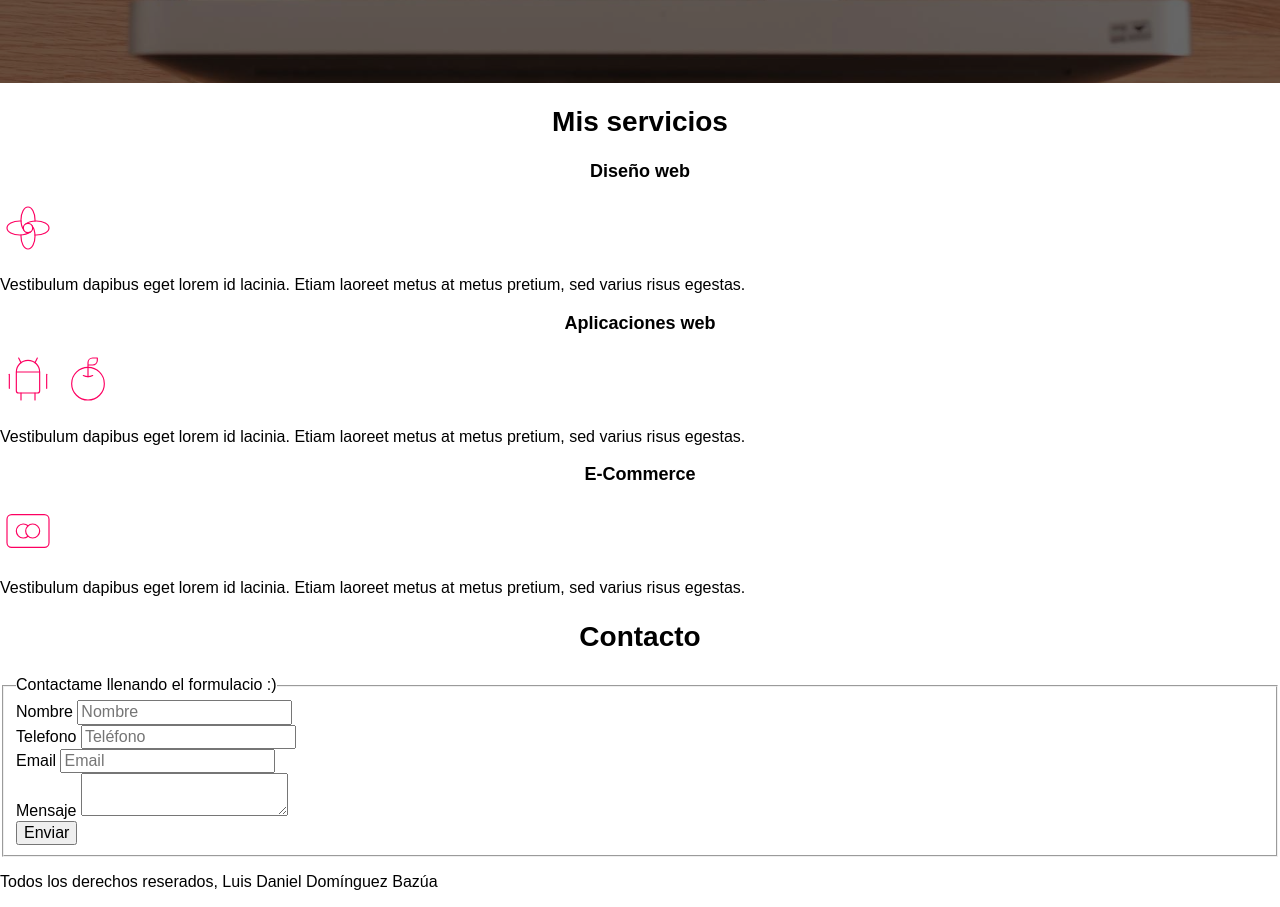
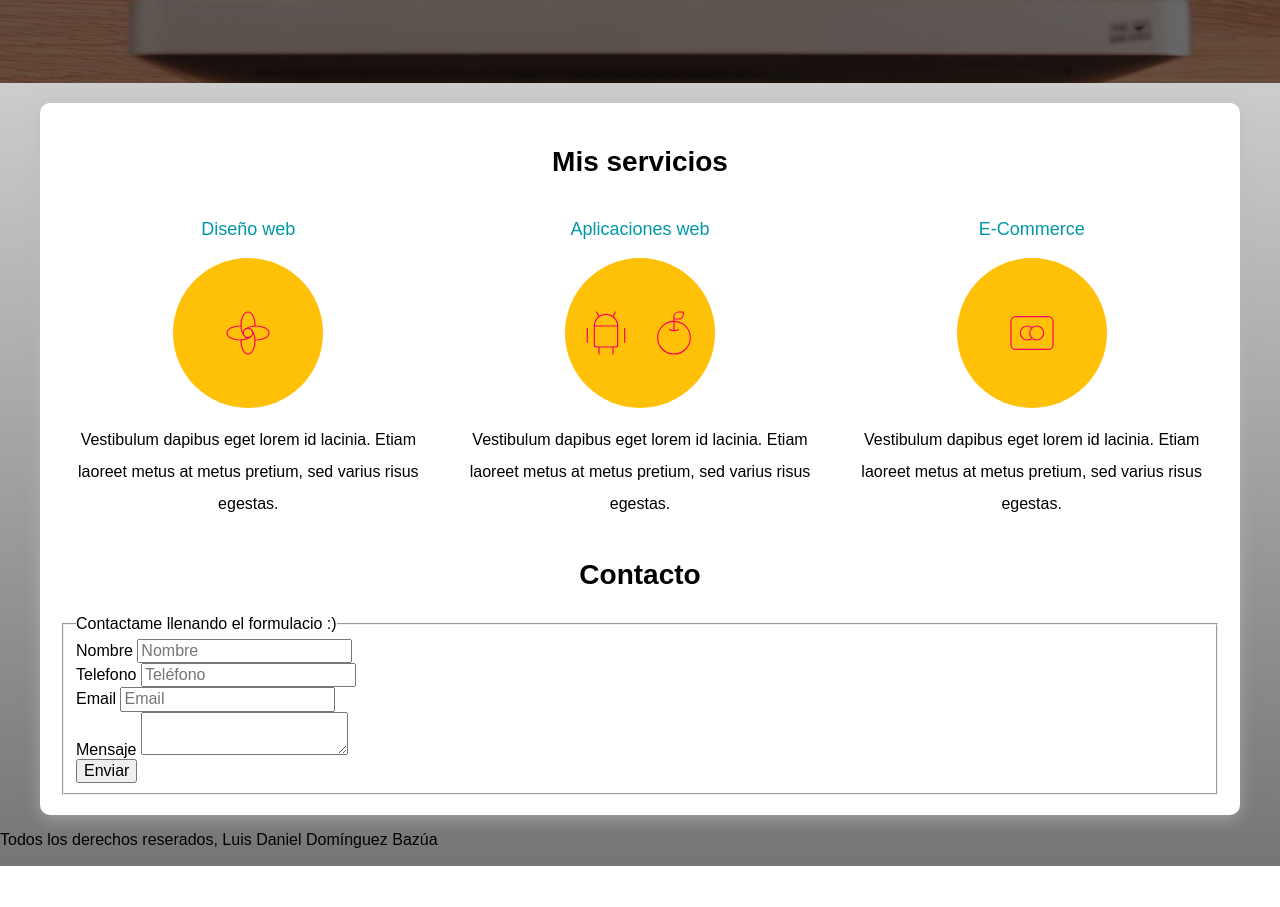
Before and after one commit to LuisDDB/Freelancer, a plain HTML site: page index.html in a window 1280 px wide. Shown: the part 505-1412 px from the top of the page. After the commit the page ends 1371 px from the top, so only its background shows below. Drawn offline with Linux system fonts and the light colour scheme; a web font is replaced by a local one.

Commit message:
Se termino el CSS de servicios

```diff
--- a/css/style.css
+++ b/css/style.css
@@ -16,6 +16,15 @@ html{
 body{
     font-size: 16px; /* 1 rem igual a 10 pixeles*/
     font-family: "SUSE", sans-serif;
+    background-image: linear-gradient(to top,var(--gris) 0%, var(--blanco) 90%);
+}
+.sombra{
+    -webkit-box-shadow: 0px 5px 15px 0px rgba(184,184,184,0.57);
+    -moz-box-shadow: 0px 5px 15px 0px rgba(184,184,184,0.57);
+    box-shadow: 0px 5px 15px 0px rgba(184,184,184,0.57);
+    background: var(--blanco);
+    padding: 2rem;
+    border-radius: 1rem;
 }
 
 .contenedor{
@@ -59,6 +68,7 @@ h1,h2,h3{
     font-weight: 700;
 
 }
+
 /*titulos*/
 .titulo span{
     font-size: 2rem;
@@ -101,6 +111,7 @@ h1,h2,h3{
     background-size: cover;
     height: 450px;
     position: relative;
+    margin-bottom: 2rem;
 
 }
 .contenido-hero{
@@ -123,3 +134,39 @@ h1,h2,h3{
     display: flex;
     align-items: flex-end;
 }
+
+/* Servicios*/
+
+@media  (min-width: 768px) {
+    .servicios{
+        display: grid;
+        grid-template-columns: repeat(3,1fr);
+        column-gap: 1.5rem;
+    }
+
+}
+
+.servicio{
+    display: flex;
+    flex-direction: column;
+    align-items: center;
+}
+
+.servicio h3{
+    font-weight: normal;
+    color: var(--secundario);
+}
+.servicio p{
+    text-align: center;
+    line-height: 2;
+}
+.iconos{
+    background-color: var(--primario);
+    width: 15rem;
+    height: 15rem;
+    border-radius: 50%;
+    display: flex;
+    justify-content: space-evenly;
+    align-items: center;
+
+}
--- a/index.html
+++ b/index.html
@@ -42,11 +42,13 @@
     </section>
 
 
-    <main>
+    <main class="contenedor sombra">
 
         <h2>Mis servicios</h2>
-        <section>
+        <div class="servicios">
+            <section class="servicio">
                 <h3>Diseño web</h3>
+                <div class="iconos">
                     <svg xmlns="http://www.w3.org/2000/svg" class="icon icon-tabler icon-tabler-brand-supernova" width="56" height="56" viewBox="0 0 24 24" stroke-width="0.5" stroke="#fd0061" fill="none" stroke-linecap="round" stroke-linejoin="round">
                         <path stroke="none" d="M0 0h24v24H0z" fill="none"/>
                         <path d="M12 12m-2 0a2 2 0 1 0 4 0a2 2 0 1 0 -4 0" />
@@ -55,11 +57,13 @@
                         <path d="M15 9v-.5c0 -3.038 -1.343 -5.5 -3 -5.5s-3 2.462 -3 5.5c0 1.833 .49 3.457 1.241 4.456" />
                         <path d="M9 15v.5c0 3.038 1.343 5.5 3 5.5s3 -2.462 3 -5.5c0 -1.842 -.494 -3.472 -1.252 -4.47" />
                     </svg>
+                </div>
                 <p> Vestibulum dapibus eget lorem id lacinia. Etiam laoreet metus at metus pretium, sed varius risus egestas. </p>
-        </section>
+            </section> <!--.servicio-->
 
-        <section>
+            <section class="servicio">
                 <h3>Aplicaciones web</h3>
+                <div class="iconos">
                     <svg xmlns="http://www.w3.org/2000/svg" class="icon icon-tabler icon-tabler-brand-android" width="56" height="56" viewBox="0 0 24 24" stroke-width="0.5" stroke="#fd0061" fill="none" stroke-linecap="round" stroke-linejoin="round">
                         <path stroke="none" d="M0 0h24v24H0z" fill="none"/>
                         <path d="M4 10l0 6" />
@@ -76,21 +80,23 @@
                         <path d="M12 11v-6a2 2 0 0 1 2 -2h2v1a2 2 0 0 1 -2 2h-2" />
                         <path d="M10 10.5c1.333 .667 2.667 .667 4 0" />
                     </svg>
+                </div>
                 <p> Vestibulum dapibus eget lorem id lacinia. Etiam laoreet metus at metus pretium, sed varius risus egestas. </p>
             </section>
 
-        <section>
+            <section class="servicio">
                 <h3>E-Commerce</h3>
+                <div class="iconos">
                     <svg xmlns="http://www.w3.org/2000/svg" class="icon icon-tabler icon-tabler-brand-mastercard" width="56" height="56" viewBox="0 0 24 24" stroke-width="0.5" stroke="#fd0061" fill="none" stroke-linecap="round" stroke-linejoin="round">
                         <path stroke="none" d="M0 0h24v24H0z" fill="none"/>
                         <path d="M14 12m-3 0a3 3 0 1 0 6 0a3 3 0 1 0 -6 0" />
                         <path d="M12 9.765a3 3 0 1 0 0 4.47" />
                         <path d="M3 5m0 2a2 2 0 0 1 2 -2h14a2 2 0 0 1 2 2v10a2 2 0 0 1 -2 2h-14a2 2 0 0 1 -2 -2z" />
                     </svg>
+                </div>
                 <p> Vestibulum dapibus eget lorem id lacinia. Etiam laoreet metus at metus pretium, sed varius risus egestas. </p>
             </section>
-
-    </main>
+        </div> <!--.servicios-->
 
         <section>
             <h2>Contacto</h2>
@@ -125,6 +131,8 @@
                 </fieldset>
             </form>
         </section>
+    </main>
+
     <footer>
         <p>Todos los derechos reserados, Luis Daniel Domínguez Bazúa</p>
     </footer>
```
Lines whose indentation alone changed are shown as unchanged.
